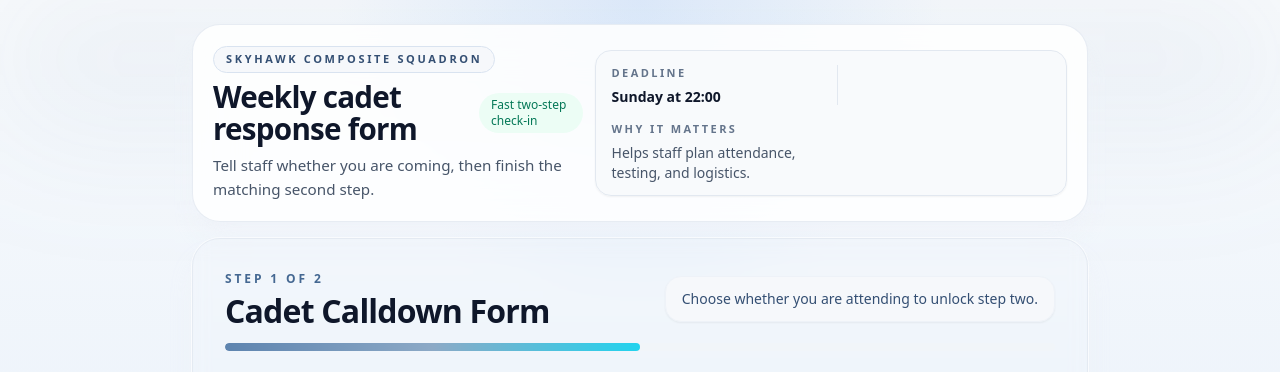
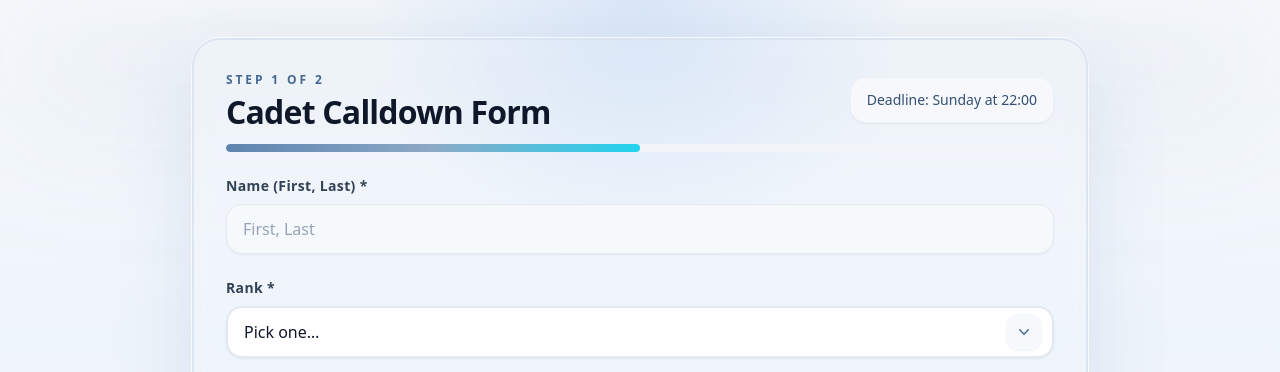
Before and after one commit to Ethan-html/skyhawk, a website: page public/form.html in a window 1280 px wide. Shown: the top 372 px of the page. Drawn offline with nearby package versions, Linux system fonts and the light colour scheme.

Commit message:
Polish calldown form framing and controls

```diff
--- a/public/form.html
+++ b/public/form.html
@@ -89,67 +89,12 @@
         class="absolute inset-x-0 top-0 -z-10 h-48 bg-gradient-to-b from-skyhawk-500/10 to-transparent blur-3xl dark:h-72"
       ></div>
 
-      <main class="mx-auto flex min-h-screen max-w-6xl flex-col px-4 py-5 sm:px-6 sm:py-6 lg:px-8">
-        <div class="mx-auto mb-4 w-full max-w-4xl">
-          <div
-            class="rounded-[1.75rem] border border-slate-200/80 bg-white/85 p-4 shadow-xl shadow-skyhawk-100/60 backdrop-blur-xl dark:border-white/10 dark:bg-white/10 dark:shadow-glow sm:p-5"
-          >
-            <div class="flex flex-col gap-3 lg:flex-row lg:items-center lg:justify-between">
-              <div class="min-w-0">
-                <p
-                  class="mb-2 inline-flex items-center rounded-full border border-skyhawk-200 bg-skyhawk-50 px-3 py-1 text-[11px] font-semibold uppercase tracking-[0.24em] text-skyhawk-700 dark:border-skyhawk-300/20 dark:bg-skyhawk-400/10 dark:text-skyhawk-100"
-                >
-                  Skyhawk Composite Squadron
-                </p>
-                <div class="flex flex-col gap-2 sm:flex-row sm:items-center sm:gap-3">
-                  <h1
-                    class="text-2xl font-semibold tracking-tight text-slate-900 dark:text-white sm:text-[1.85rem]"
-                  >
-                    Weekly cadet response form
-                  </h1>
-                  <span
-                    class="inline-flex w-fit items-center rounded-full bg-emerald-50 px-3 py-1 text-xs font-medium text-emerald-700 dark:bg-emerald-400/10 dark:text-emerald-200"
-                  >
-                    Fast two-step check-in
-                  </span>
-                </div>
-                <p
-                  class="mt-2 max-w-2xl text-sm leading-6 text-slate-600 dark:text-slate-300 sm:text-[0.95rem]"
-                >
-                  Tell staff whether you are coming, then finish the matching second step.
-                </p>
-              </div>
-
-              <div
-                class="grid gap-2 rounded-2xl border border-slate-200 bg-slate-50/90 px-4 py-3 text-sm text-slate-600 shadow-sm dark:border-white/10 dark:bg-slate-950/40 dark:text-slate-300 sm:grid-cols-2 sm:items-center sm:gap-3"
-              >
-                <div>
-                  <p
-                    class="text-[11px] font-semibold uppercase tracking-[0.22em] text-slate-500 dark:text-slate-400"
-                  >
-                    Deadline
-                  </p>
-                  <p class="mt-1 font-semibold text-slate-900 dark:text-slate-100">
-                    Sunday at 22:00
-                  </p>
-                </div>
-                <div class="hidden h-10 w-px bg-slate-200 dark:bg-white/10 sm:block"></div>
-                <div>
-                  <p
-                    class="text-[11px] font-semibold uppercase tracking-[0.22em] text-slate-500 dark:text-slate-400"
-                  >
-                    Why it matters
-                  </p>
-                  <p class="mt-1 leading-5">Helps staff plan attendance, testing, and logistics.</p>
-                </div>
-              </div>
-            </div>
-          </div>
-        </div>
-
+      <main
+        class="mx-auto flex min-h-screen max-w-6xl flex-col justify-center px-4 py-5 sm:px-6 sm:py-6 lg:px-8"
+      >
         <form
           id="cadetForm"
-          class="mx-auto w-full max-w-4xl rounded-[1.75rem] border border-slate-200/80 bg-white/92 p-5 text-slate-900 shadow-xl shadow-skyhawk-100/70 ring-1 ring-white/60 backdrop-blur sm:p-7 lg:p-8 dark:border-white/10 dark:bg-slate-900/85 dark:text-slate-100 dark:shadow-glow dark:ring-white/10"
+          class="mx-auto w-full max-w-4xl rounded-[1.75rem] border-2 border-skyhawk-200/90 bg-white/96 p-5 text-slate-900 shadow-[0_24px_80px_rgba(94,132,175,0.16)] ring-1 ring-white/70 backdrop-blur sm:p-7 lg:p-8 dark:border-skyhawk-500/30 dark:bg-slate-900/88 dark:text-slate-100 dark:shadow-glow dark:ring-white/10"
         >
           <div id="formContainer"></div>
         </form>
@@ -296,7 +241,7 @@
           "min-h-screen bg-transparent text-slate-900 antialiased dark:text-slate-100";
         const formShell = document.getElementById("cadetForm");
         formShell.className =
-          "mx-auto w-full max-w-4xl rounded-[1.75rem] border border-slate-200/80 bg-white/90 p-5 text-slate-900 shadow-none ring-1 ring-white/60 backdrop-blur-xl dark:border-white/20 dark:bg-slate-950/65 dark:text-white dark:ring-white/20 sm:p-7 lg:p-8";
+          "mx-auto w-full max-w-4xl rounded-[1.5rem] border-0 bg-transparent p-3 text-slate-900 shadow-none ring-0 backdrop-blur-none dark:text-white sm:p-4 lg:p-5";
       }
 
       function isFormClosed() {
@@ -376,7 +321,7 @@
                     <h2 class="mt-2 text-2xl font-semibold tracking-tight text-slate-900 dark:text-white sm:text-[2rem]">${section.title}</h2>
                   </div>
                   <div class="rounded-2xl border border-skyhawk-100 bg-skyhawk-50 px-4 py-3 text-sm text-skyhawk-700 shadow-sm dark:border-skyhawk-400/20 dark:bg-skyhawk-500/10 dark:text-skyhawk-100">
-                    ${section.step === 1 ? "Choose whether you are attending to unlock step two." : "Final step — review and send your response."}
+                    Deadline: Sunday at 22:00
                   </div>
                 </div>
                 <div>
@@ -483,7 +428,7 @@
             el = document.createElement("div");
             el.className = "relative";
             control = document.createElement("select");
-            control.className = `${classListString(inputBaseClasses)} pr-12 font-medium`;
+            control.className = `${classListString(inputBaseClasses)} pr-14 font-medium border-2 bg-white shadow-[0_12px_32px_rgba(15,23,42,0.06)] dark:bg-slate-900`;
             const selectPlaceholder = document.createElement("option");
             selectPlaceholder.value = "";
             selectPlaceholder.textContent = "Pick one…";
@@ -497,10 +442,12 @@
             el.appendChild(control);
             el.insertAdjacentHTML(
               "beforeend",
-              `<span class="pointer-events-none absolute inset-y-0 right-4 flex items-center text-slate-400 dark:text-slate-500">
+              `<span class="pointer-events-none absolute inset-y-0 right-3 flex items-center">
+                <span class="inline-flex h-9 w-9 items-center justify-center rounded-xl bg-skyhawk-50 text-skyhawk-600 shadow-sm dark:bg-skyhawk-500/10 dark:text-skyhawk-200">
                 <svg xmlns="http://www.w3.org/2000/svg" viewBox="0 0 20 20" fill="currentColor" class="h-5 w-5">
                   <path fill-rule="evenodd" d="M5.23 7.21a.75.75 0 0 1 1.06.02L10 11.168l3.71-3.938a.75.75 0 1 1 1.08 1.04l-4.25 4.51a.75.75 0 0 1-1.08 0L5.21 8.27a.75.75 0 0 1 .02-1.06Z" clip-rule="evenodd" />
                 </svg>
+                </span>
               </span>`
             );
             break;
@@ -532,7 +479,7 @@
               radioLabel.innerHTML = `
                 <span>${opt}</span>
                 <span data-radio-dot class="inline-flex h-5 w-5 items-center justify-center rounded-full border-2 border-slate-300 bg-white transition dark:border-slate-500 dark:bg-slate-950">
-                  <span data-radio-dot-inner class="h-2.5 w-2.5 scale-0 rounded-full bg-transparent transition"></span>
+                  <span data-radio-dot-inner class="h-2.5 w-2.5 rounded-full bg-transparent opacity-0"></span>
                 </span>
               `;
 
@@ -582,9 +529,8 @@
           dot.classList.toggle("bg-skyhawk-500", radio.checked);
           dot.classList.toggle("dark:border-skyhawk-400", radio.checked);
           dot.classList.toggle("dark:bg-skyhawk-400", radio.checked);
-          innerDot.classList.toggle("bg-white", radio.checked);
-          innerDot.classList.toggle("scale-100", radio.checked);
-          innerDot.classList.toggle("scale-0", !radio.checked);
+          innerDot.style.backgroundColor = radio.checked ? "#ffffff" : "transparent";
+          innerDot.style.opacity = radio.checked ? "1" : "0";
         });
       }
 
```
